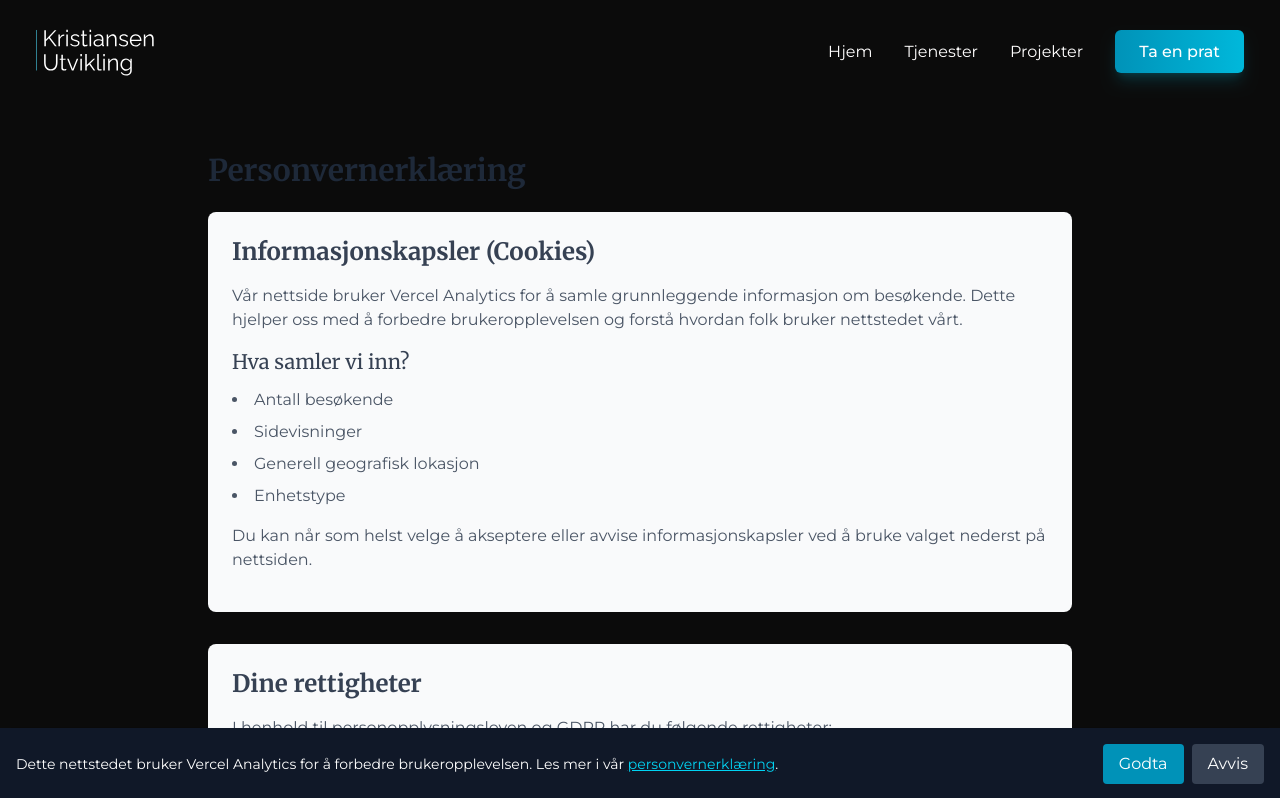
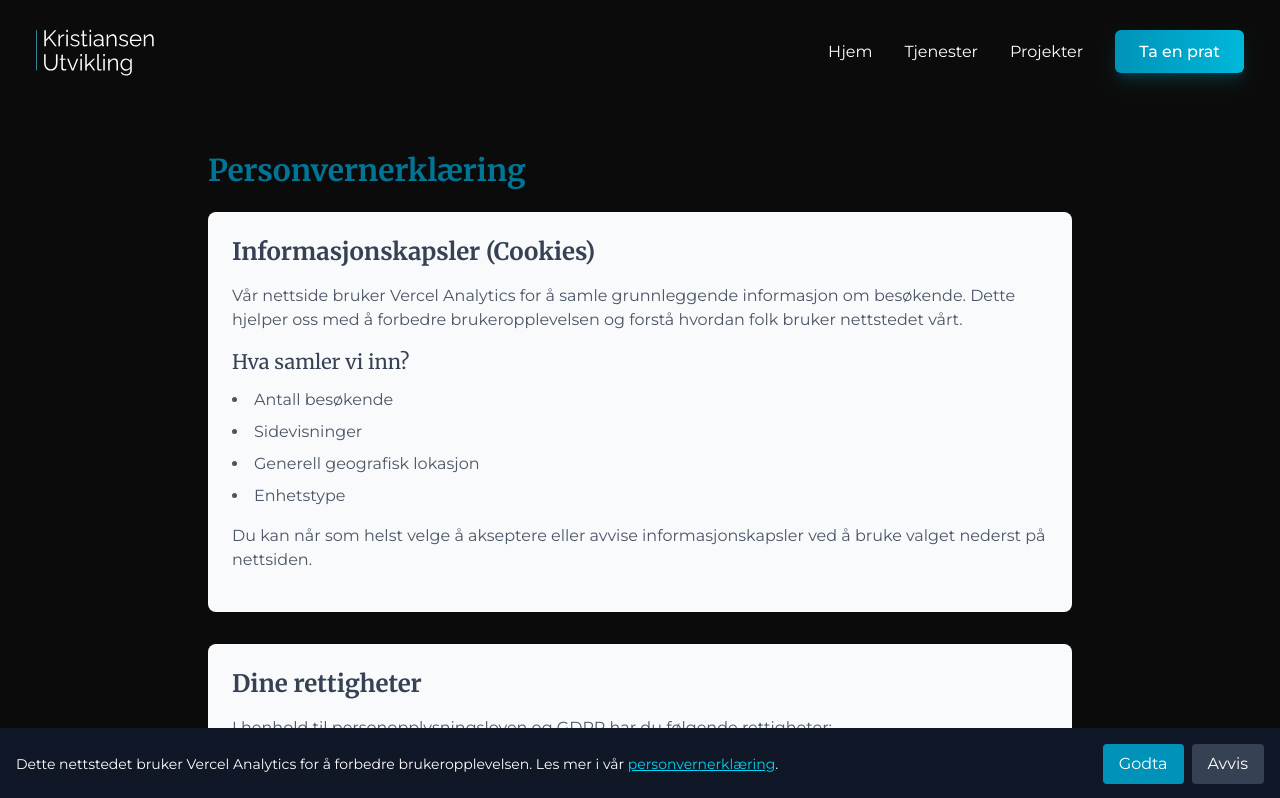
Before and after one commit to oddvarzk/kristiansenutvikling, a Next.js app: page /personvern in a window 1280 px wide. Shown: the top 798 px of the page. Built offline with nearby package versions, Linux system fonts and the light colour scheme.

Commit message:
New color

```diff
--- a/src/app/personvern/page.tsx
+++ b/src/app/personvern/page.tsx
@@ -9,7 +9,7 @@ export const metadata: Metadata = {
 export default function PrivacyPolicy() {
   return (
     <div className="container mx-auto px-4 py-12 max-w-4xl">
-      <h1 className="text-3xl font-bold mb-6 text-gray-800">
+      <h1 className="text-3xl font-bold mb-6 text-cyan-700">
         Personvernerklæring
       </h1>
 
```
